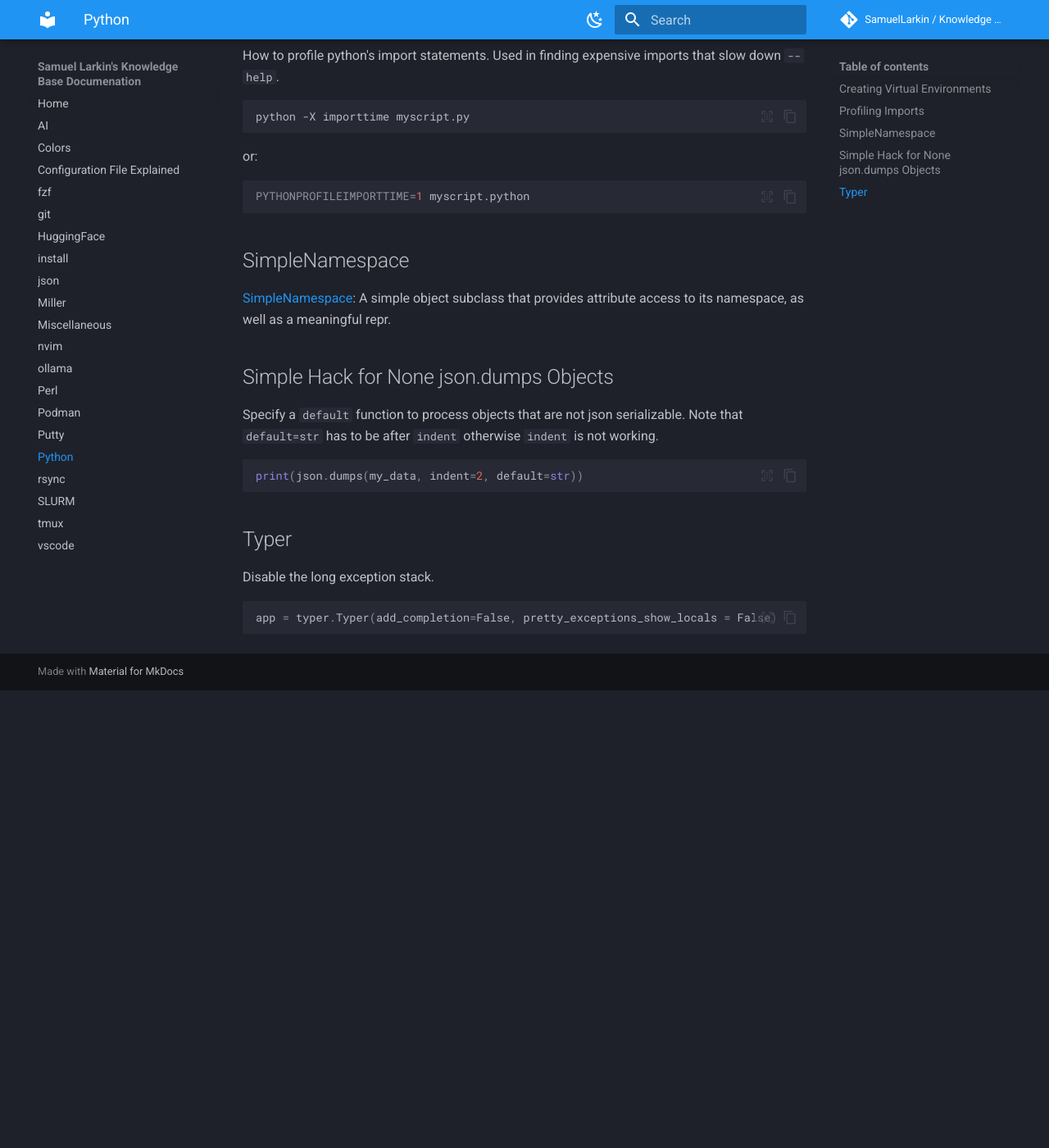
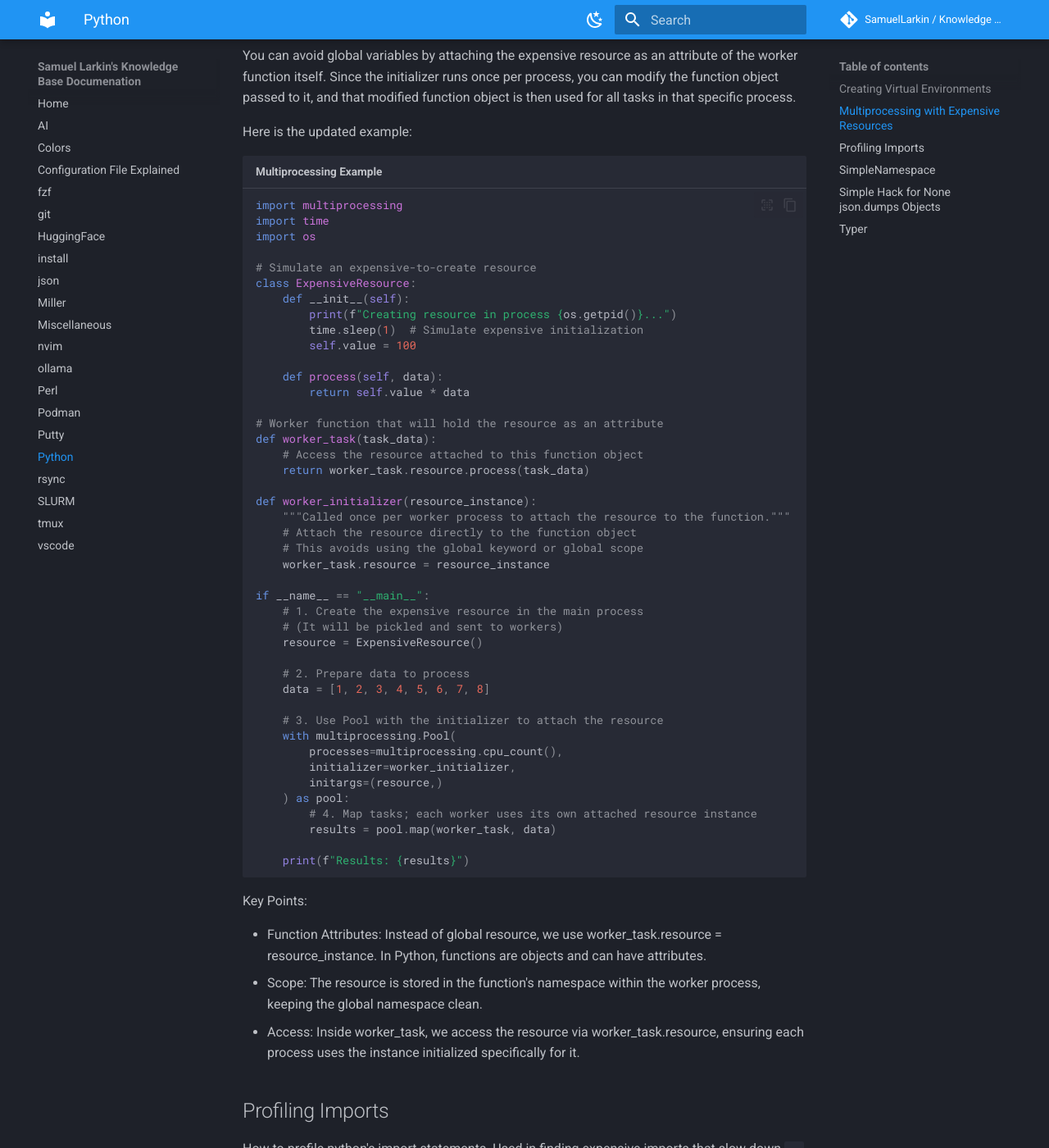
Before and after one commit to SamuelLarkin/kb, an MkDocs documentation site: the page built from docs/python.md, in a window 1280 px wide and 1400 px high, scrolled down 642 px. Shown: the whole window at 82% size. Built offline with MkDocs 1.6.1 and Material for MkDocs 9.7.7, drawn with Linux system fonts in a browser that asks for light colours; comment, search, counter and statistics services are not loaded; the version menu is left out; before the commit the page ends 1484 px from its top, so only the background shows below that.

Commit message:
docs(python): Multiprocessing with Expensive Resources

````diff
--- a/docs/python.md
+++ b/docs/python.md
@@ -25,6 +25,65 @@ uv pip install XYZ
 # or
 uv pip install -r requirements.txt
 ```
+
+## Multiprocessing with Expensive Resources
+
+You can avoid global variables by attaching the expensive resource as an attribute of the worker function itself.
+Since the initializer runs once per process, you can modify the function object passed to it, and that modified function object is then used for all tasks in that specific process.
+
+Here is the updated example:
+
+```python title="Multiprocessing Example"
+import multiprocessing
+import time
+import os
+
+# Simulate an expensive-to-create resource
+class ExpensiveResource:
+    def __init__(self):
+        print(f"Creating resource in process {os.getpid()}...")
+        time.sleep(1)  # Simulate expensive initialization
+        self.value = 100
+
+    def process(self, data):
+        return self.value * data
+
+# Worker function that will hold the resource as an attribute
+def worker_task(task_data):
+    # Access the resource attached to this function object
+    return worker_task.resource.process(task_data)
+
+def worker_initializer(resource_instance):
+    """Called once per worker process to attach the resource to the function."""
+    # Attach the resource directly to the function object
+    # This avoids using the global keyword or global scope
+    worker_task.resource = resource_instance
+
+if __name__ == "__main__":
+    # 1. Create the expensive resource in the main process
+    # (It will be pickled and sent to workers)
+    resource = ExpensiveResource()
+
+    # 2. Prepare data to process
+    data = [1, 2, 3, 4, 5, 6, 7, 8]
+
+    # 3. Use Pool with the initializer to attach the resource
+    with multiprocessing.Pool(
+        processes=multiprocessing.cpu_count(),
+        initializer=worker_initializer,
+        initargs=(resource,)
+    ) as pool:
+        # 4. Map tasks; each worker uses its own attached resource instance
+        results = pool.map(worker_task, data)
+
+    print(f"Results: {results}")
+```
+
+Key Points:
+
+- Function Attributes: Instead of global resource, we use worker_task.resource = resource_instance. In Python, functions are objects and can have attributes.
+- Scope: The resource is stored in the function's namespace within the worker process, keeping the global namespace clean.
+- Access: Inside worker_task, we access the resource via worker_task.resource, ensuring each process uses the instance initialized specifically for it.
 
 ## Profiling Imports
 
````
